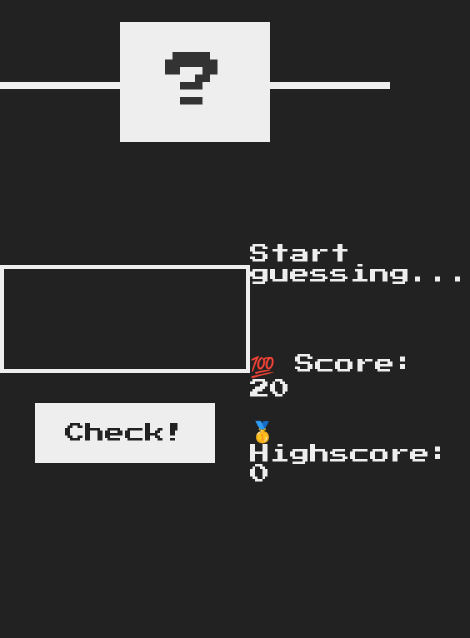
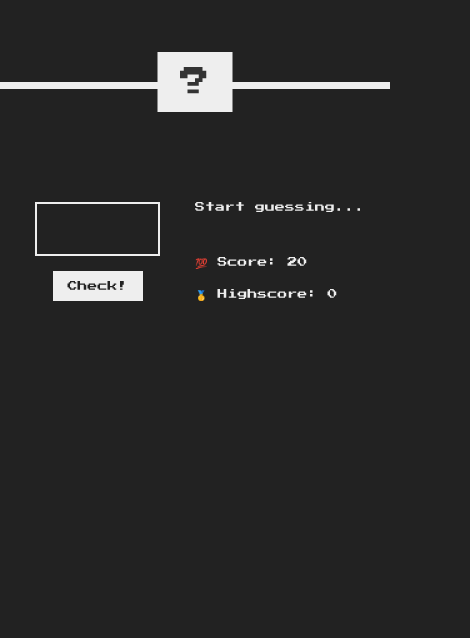
Before and after one commit to jajanaaa/guess-my-number-game, a plain HTML site: page index.html in a window 390 px wide. Shown: the part 206-844 px from the top of the page, 470 px wide, since content can reach past the window. Drawn offline with Linux system fonts and the light colour scheme.

Commit message:
Added responsive media query

```diff
--- a/style.css
+++ b/style.css
@@ -117,3 +117,42 @@ h1 {
 .label-score {
   margin-bottom: 2rem;
 }
+
+@media only screen and (max-width: 720px) {
+  h1 {
+    font-size: 2rem;
+  }
+
+  .btn {
+    font-size: 1rem;
+    padding: 1rem 1.5rem;
+  }
+
+  .number {
+    font-size: 3rem;
+    width: 7.5rem;
+    padding: 1.5rem 0rem;
+  }
+  .left {
+    width: 26rem;
+  }
+
+  .right {
+    width: 26rem;
+    font-size: 1rem;
+  }
+  .guess {
+    border: 2px solid #eee;
+    font-size: 2.5rem;
+    padding: 1.25rem;
+    width: 12.5rem;
+    margin-bottom: 1.5rem;
+  }
+  .message {
+    margin-bottom: 4rem;
+    height: 1.5rem;
+  }
+  main {
+    height: 32.5rem;
+  }
+}
```
